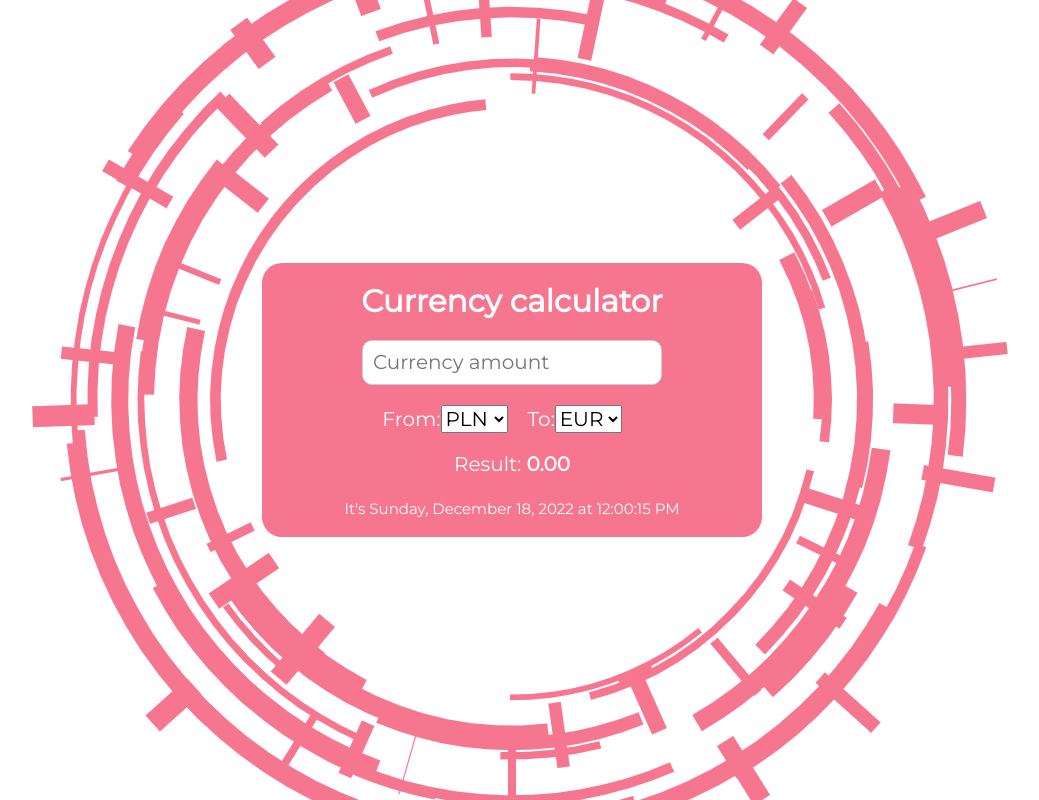
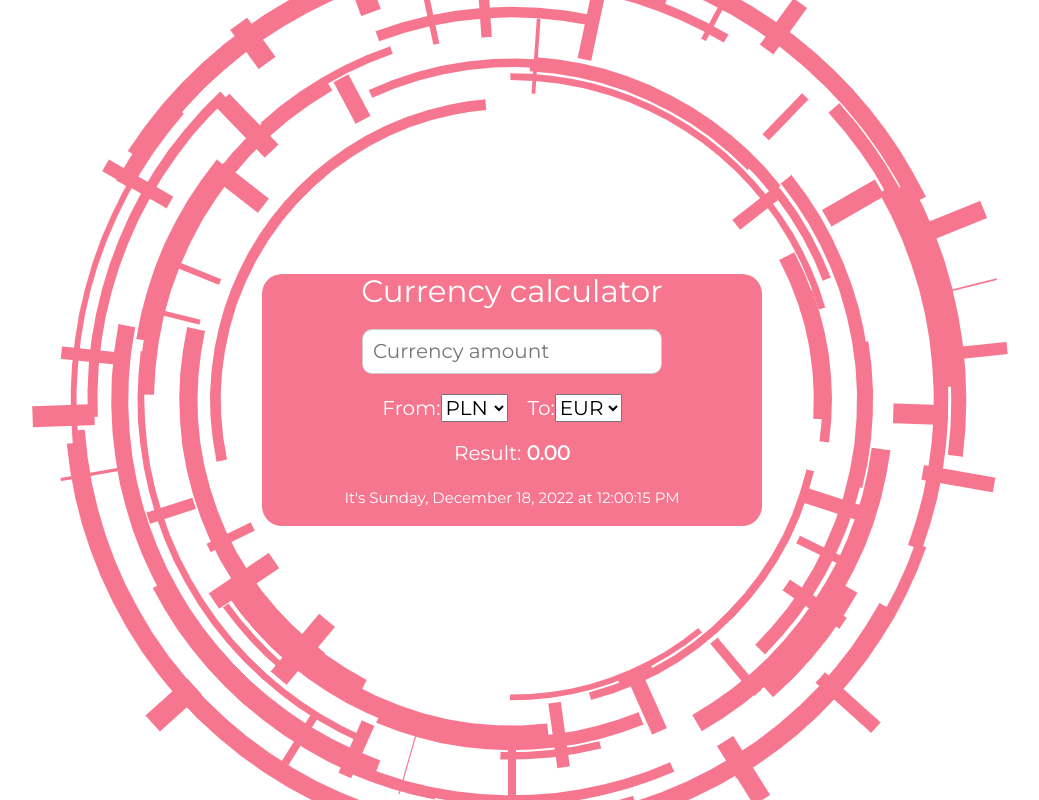
Before and after one commit to greedyChicken/currency-calculator-react, a React (Create React App) app: page / in a window 1280 px wide. Shown: the whole page, without its empty margins (128-1167 px from the left). Built offline with nearby package versions, Linux system fonts and the light colour scheme.

Commit message:
refactor Header component to use styled-components

```diff
--- a/src/Header/index.js
+++ b/src/Header/index.js
@@ -1,7 +1,7 @@
-import "./style.css";
+import { StyledHeader } from "./styled";
 
 const Header = ({ title }) => {
-  return <h1 className="header">{title}</h1>;
+  return <StyledHeader>{title}</StyledHeader>;
 };
 
 export default Header;
--- a/src/Header/style.css
+++ /dev/null
@@ -1,3 +0,0 @@
-.header {
-    font-size: 31px;
-}
--- /dev/null
+++ b/src/Header/styled.js
@@ -0,0 +1,5 @@
+import styled from "styled-components";
+
+export const StyledHeader = styled.header`
+  font-size: 31px;
+`;
```
